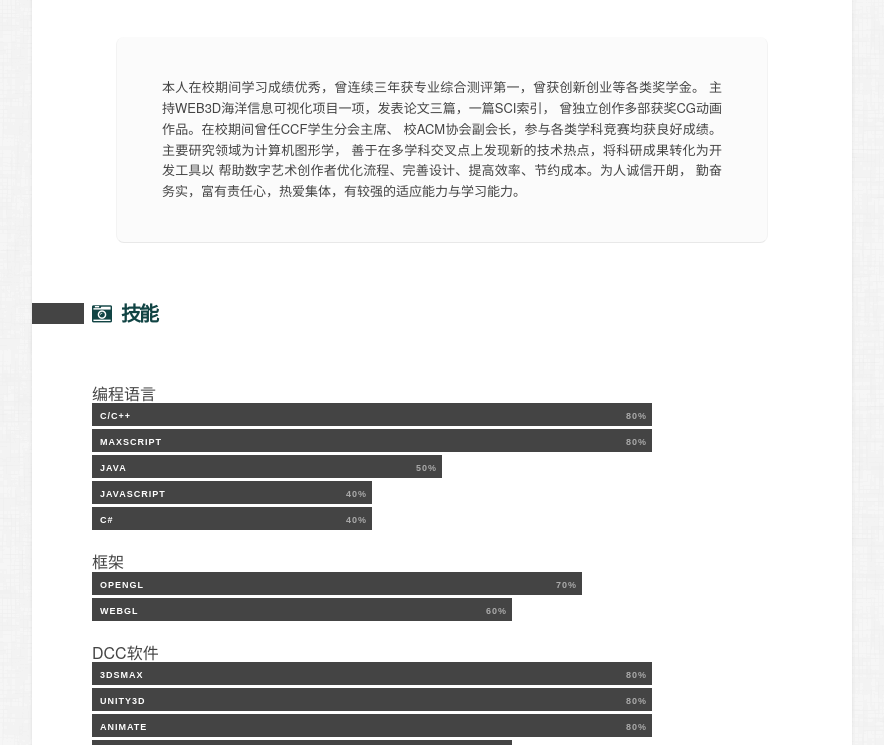
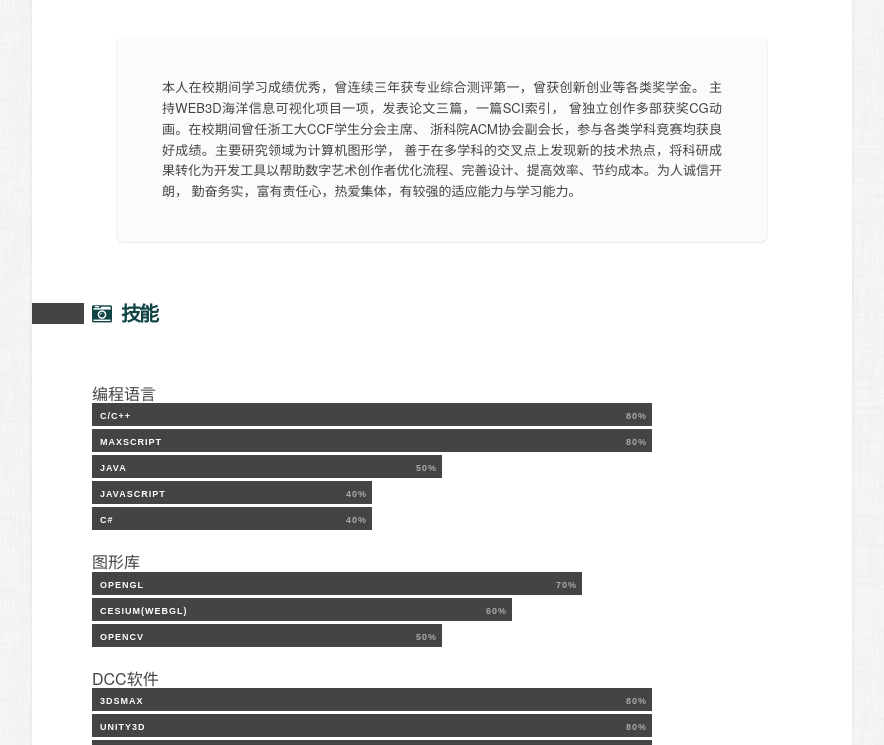
Before and after one commit to RIPmr/resume, a plain HTML site: page index.html in a window 1280 px wide. Shown: the part 193-938 px from the top of the page, without its empty margins (198-1082 px from the left). Drawn offline with Linux system fonts and the light colour scheme.

Commit message:
Update: 2020-1-5

```diff
--- a/index.html
+++ b/index.html
@@ -80,10 +80,9 @@
 		<p>
 			本人在校期间学习成绩优秀，曾连续三年获专业综合测评第一，曾获创新创业等各类奖学金。
 			主持WEB3D海洋信息可视化项目一项，发表论文三篇，一篇SCI索引，
-			曾独立创作多部获奖CG动画作品。在校期间曾任CCF学生分会主席、
-			校ACM协会副会长，参与各类学科竞赛均获良好成绩。主要研究领域为计算机图形学，
-			善于在多学科交叉点上发现新的技术热点，将科研成果转化为开发工具以
-			帮助数字艺术创作者优化流程、完善设计、提高效率、节约成本。为人诚信开朗，
+			曾独立创作多部获奖CG动画。在校期间曾任浙工大CCF学生分会主席、
+			浙科院ACM协会副会长，参与各类学科竞赛均获良好成绩。主要研究领域为计算机图形学，
+			善于在多学科的交叉点上发现新的技术热点，将科研成果转化为开发工具以帮助数字艺术创作者优化流程、完善设计、提高效率、节约成本。为人诚信开朗，
 			勤奋务实，富有责任心，热爱集体，有较强的适应能力与学习能力。
 		</p>
 		<!--END PERSONAL INFORMATION-->
@@ -108,10 +107,11 @@
 	</ul>
 
 	<br>
-	<h4>框架</h4>
+	<h4>图形库</h4>
 	<ul id="skills">
 		<li id="skill3" class="s70"><span>OpenGL</span></li>
-		<li id="skill3" class="s60"><span>WebGL</span></li>
+		<li id="skill3" class="s60"><span>Cesium(WebGL)</span></li>
+		<li id="skill3" class="s50"><span>OpenCV</span></li>
 	</ul>
 
 	<br>
@@ -209,7 +209,7 @@
 		<li>
 			<div class="details">
 				<h3>多源数据可视化气象平台</h3>
-				<h4>参与可视化效果开发</h4>
+				<h4>可视化效果开发</h4>
 				<h5>2018 - 2019</h5>
 			</div>
 			<p>浙江大学CAD&CG实验室合作项目，基于OpenGL的多源数据可视化气象平台，参与开发了部分可视化效果。</p>
@@ -217,7 +217,7 @@
 		<li>
 			<div class="details">
 				<h3>ZUST ACM Online Judge System</h3>
-				<h4>参与系统开发</h4>
+				<h4>系统开发</h4>
 				<h5>2015 - 2016</h5>
 			</div>
 			<p>参与开发浙江科技学院ACM在线判题系统，负责JAVA语言判题模块实现，以及UI设计。</p>
@@ -225,7 +225,7 @@
 		<li>
 			<div class="details">
 				<h3>面向安防监控的视频虚拟视点自动生成关键技术研究与系统开发</h3>
-				<h4>参与图像处理、数据整理</h4>
+				<h4>图像处理、数据整理</h4>
 				<h5>2015 - 2017</h5>
 			</div>
 			<p>浙江省科技计划项目(2017C33176)，参与图像处理、数据整理。</p>
```
